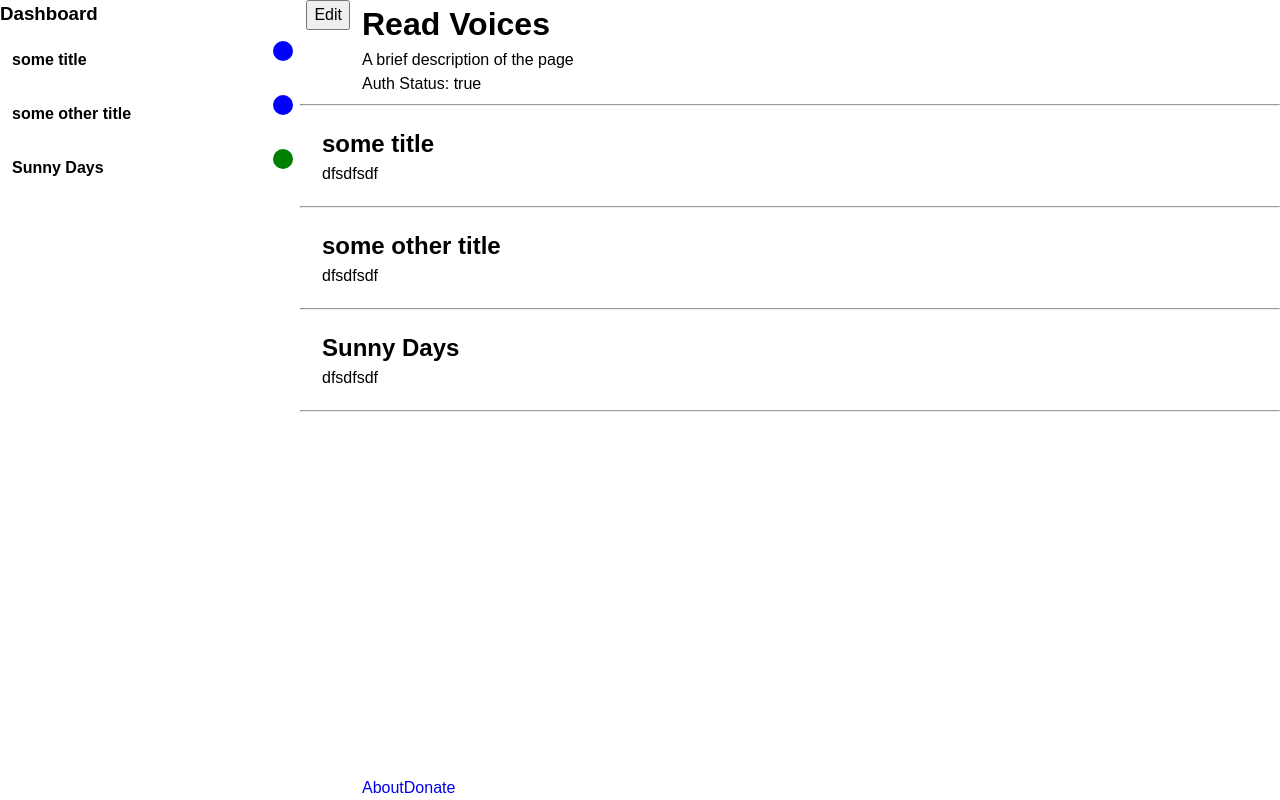
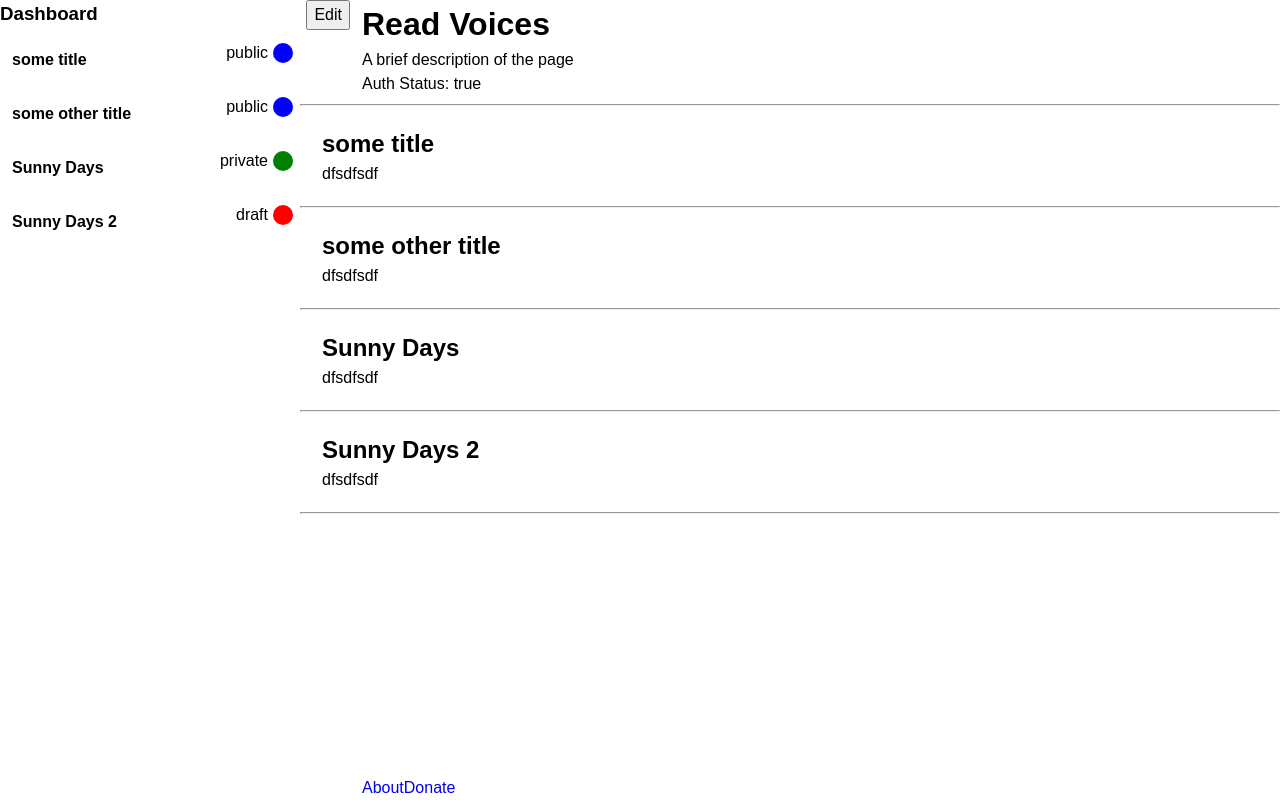
Before and after one commit to williamowen65/read_voices, a React app: page / in a window 1280 px wide. Built offline with nearby package versions, Linux system fonts and the light colour scheme.

Commit message:
half of the dynamic links setup

```diff
--- a/src/App.js
+++ b/src/App.js
@@ -13,7 +13,11 @@ import Footer from "./layout/footer/Footer";
 import Container from "./layout/Container";
 import Auth from "./pages/auth/Auth";
 import Dashboard from "./components/UI/dashboard/Dashboard";
-import { useSelector } from "react-redux";
+import {
+    useSelector,
+    useDispatch,
+} from "react-redux";
+import { setSlugs } from "./context/storiesReducer";
 // TODO: Add SDKs for Firebase products that you want to use
 // https://firebase.google.com/docs/web/setup#available-libraries
 
@@ -52,6 +56,8 @@ export default function App() {
     const loggedIn = useSelector(
         (state) => state.app.loggedIn
     );
+    const dispatch = useDispatch();
+    dispatch(setSlugs());
     return (
         <AppStyled>
             {loggedIn && <Dashboard />}
--- a/src/components/UI/dashboard/Dashboard.js
+++ b/src/components/UI/dashboard/Dashboard.js
@@ -6,10 +6,12 @@ import "./styles/index.css";
 import { useDispatch } from "react-redux";
 import { setIsEditing } from "../../../context/appReducer";
 import gsap from "gsap";
+import { useNavigate } from "react-router-dom";
 import Status from "./util/statusEnum";
 
 const width = 300;
 export default function Dashboard() {
+    const navigate = useNavigate();
     const { stories } = useSelector(
         (state) => state.stories
     );
@@ -63,9 +65,27 @@ export default function Dashboard() {
                 <h3>Dashboard</h3>
                 <ul>
                     {stories.map((el, i) => (
-                        <li key={i}>
+                        <li
+                            key={i}
+                            data-slug={
+                                el.meta.slug
+                            }
+                            onClick={() =>
+                                navigate(
+                                    `/story/${el.meta.slug}`
+                                )
+                            }
+                        >
                             <h4>{el.title}</h4>
-                            <Dot story={el} />
+                            <div className='statusContainer'>
+                                <p>
+                                    {
+                                        el.meta
+                                            .status
+                                    }
+                                </p>
+                                <Dot story={el} />
+                            </div>
                             {/* <p>
                                 {el.meta.datePublished.toString()}
                             </p> */}
@@ -124,6 +144,8 @@ const Dot = ({ story }) => {
     }
 
     return (
-        <DotStyled className='dot'></DotStyled>
+        <>
+            <DotStyled className='dot'></DotStyled>
+        </>
     );
 };
--- a/src/components/UI/dashboard/styles/_dashboard.scss
+++ b/src/components/UI/dashboard/styles/_dashboard.scss
@@ -15,13 +15,20 @@
                 box-shadow: 0px 0px 6px black;
                 transform: translateY(-5px);
             }
-            .dot {
-                width: 20px;
-                height: 20px;
-                border-radius: 50%;
+            .statusContainer {
                 position: absolute;
                 right: 3px;
                 top: 3px;
+                display: flex;
+                align-items: center;
+                p {
+                    padding: 0 5px;
+                }
+                .dot {
+                    width: 20px;
+                    height: 20px;
+                    border-radius: 50%;
+                }
             }
         }
     }
--- a/src/components/UI/dashboard/styles/index.css
+++ b/src/components/UI/dashboard/styles/index.css
@@ -18,13 +18,20 @@
   box-shadow: 0px 0px 6px black;
   transform: translateY(-5px);
 }
-#dashboard ul li .dot {
+#dashboard ul li .statusContainer {
+  position: absolute;
+  right: 3px;
+  top: 3px;
+  display: flex;
+  align-items: center;
+}
+#dashboard ul li .statusContainer p {
+  padding: 0 5px;
+}
+#dashboard ul li .statusContainer .dot {
   width: 20px;
   height: 20px;
   border-radius: 50%;
-  position: absolute;
-  right: 3px;
-  top: 3px;
 }
 
 button {
--- /dev/null
+++ b/src/components/UI/dashboard/util/slugify.js
@@ -0,0 +1,3 @@
+export const slugify = (str) => {
+    return str.replaceAll(" ", "-").toLowerCase();
+};
--- a/src/context/storiesReducer.js
+++ b/src/context/storiesReducer.js
@@ -1,4 +1,5 @@
 import { createSlice } from "@reduxjs/toolkit";
+import { slugify } from "../components/UI/dashboard/util/slugify";
 
 const storiesSlice = createSlice({
     name: "stories",
@@ -28,15 +29,33 @@ const storiesSlice = createSlice({
                     status: "private",
                 },
             },
+            {
+                title: "Sunny Days 2",
+                description: "dfsdfsdf",
+                meta: {
+                    datePublished: null,
+                    status: "draft",
+                },
+            },
         ],
     },
     reducers: {
         setStories: (state, action) => {
             state.stories = action.payload;
         },
+        setSlugs: (state, action) => {
+            state.stories.forEach((story) => {
+                story.meta.slug = slugify(
+                    story.title
+                );
+            });
+        },
     },
 });
+// alert("hi");
 
 export const setStories =
     storiesSlice.actions.setStories;
+export const setSlugs =
+    storiesSlice.actions.setSlugs;
 export default storiesSlice.reducer;
--- a/src/layout/EditContainer.js
+++ b/src/layout/EditContainer.js
@@ -7,33 +7,11 @@ export default function EditContainer({
 }) {
     return (
         <EditContainerStyled>
-            <BiPlusCircle
-                size={30}
-                className='plus top'
-            />
             {children}
-            <BiPlusCircle
-                size={30}
-                className='plus bottom'
-            />
         </EditContainerStyled>
     );
 }
 
 const EditContainerStyled = styled.div`
     position: relative;
-    .plus {
-        position: absolute;
-        opacity: 0;
-        &:hover {
-            opacity: 1;
-            cursor: pointer;
-        }
-        &.top {
-            top: 0;
-        }
-        &.bottom {
-            bottom: 0;
-        }
-    }
 `;
--- a/src/pages/story/Story.js
+++ b/src/pages/story/Story.js
@@ -1,12 +1,41 @@
-import React from "react";
+import React, { useState } from "react";
 import styled from "styled-components";
 import { useParams } from "react-router-dom";
+import { useSelector } from "react-redux";
+import { useEffect } from "react";
 
 export default function Story() {
+    const { stories } = useSelector(
+        (state) => state.stories
+    );
     const { title } = useParams();
-    // alert("hi");
+
+    const [thisStory, setThisStory] =
+        useState(null);
+
+    useEffect(() => {
+        if (stories) {
+            const story = stories.filter(
+                (el) => el.title === title
+            );
+            console.log(story);
+            // if (story) {
+            //     setThisStory(story);
+            // } else {
+            //     alert("nope");
+            // }
+        }
+    }, [stories]);
+
+    if (thisStory) {
+        return (
+            <StoryStyled>
+                {thisStory.title}
+            </StoryStyled>
+        );
+    }
     return (
-        <StoryStyled>Story {title}</StoryStyled>
+        <p>What you seek is not on this page</p>
     );
 }
 
```
Also changed, not shown: 1 other file (tests, documents, lock files or other folders).
